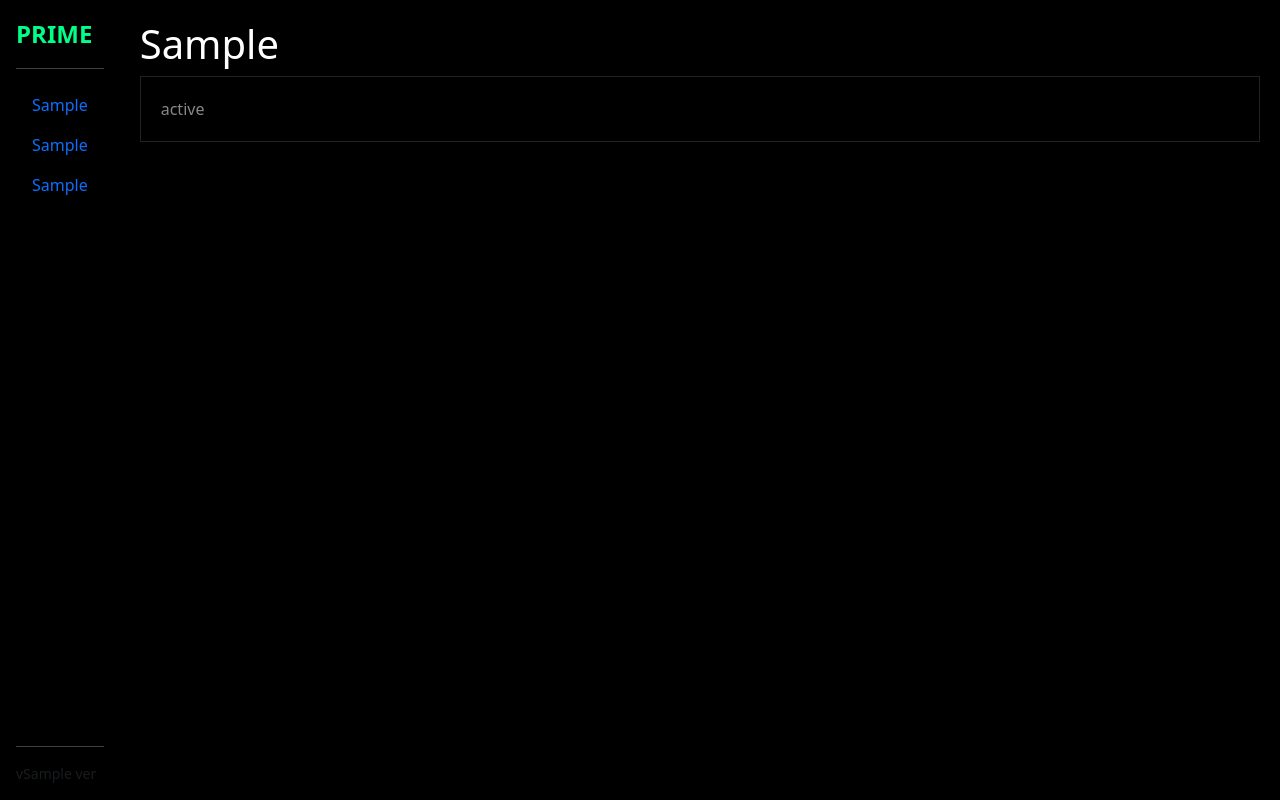
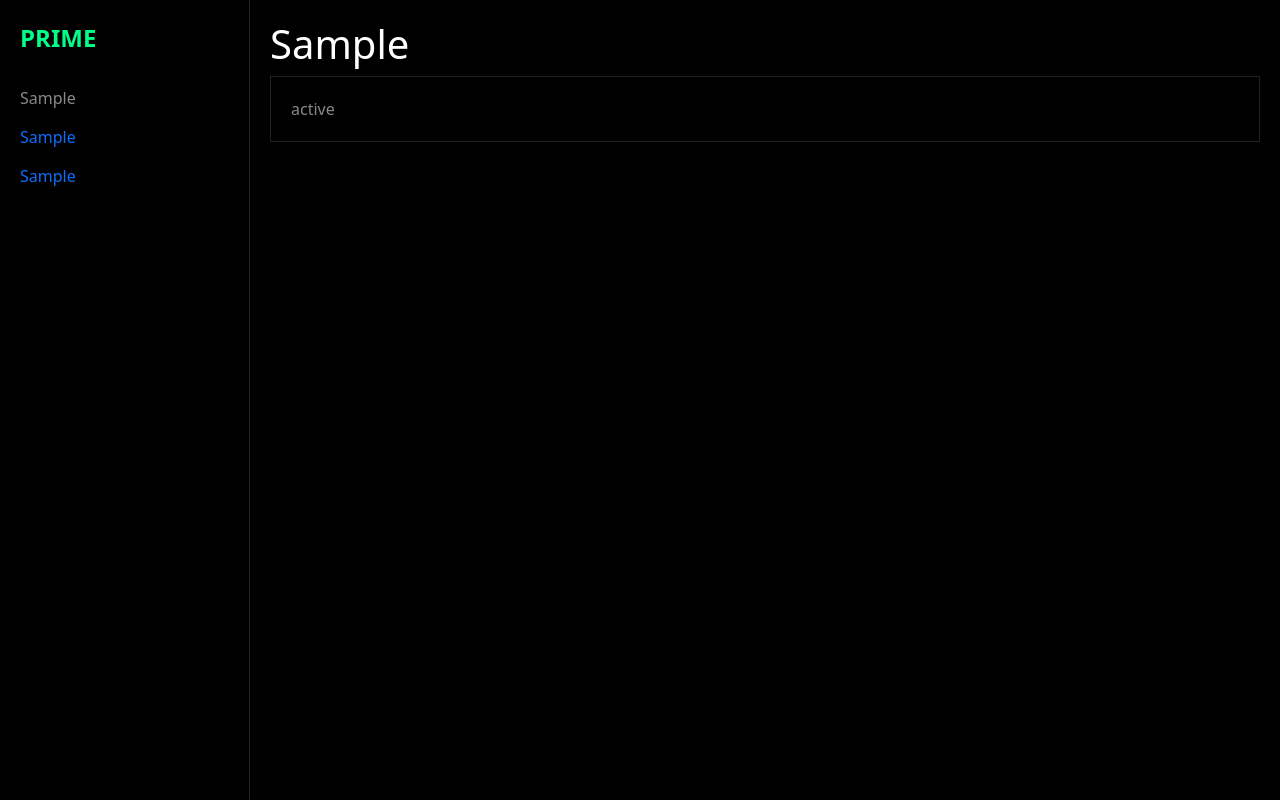
Before and after one commit to klucon/klucon-prime, a FastAPI app: template templates/index.html in a window 1280 px wide. Run offline with FastAPI, Linux system fonts and the light colour scheme; the template is opened without the code that fills it: most values are stand-ins (such as "Sample title", 1, 10 or a date in 2020).

Commit message:
Update sidebar.html

```diff
--- a/templates/sidebar.html
+++ b/templates/sidebar.html
@@ -1,25 +1,15 @@
-<div class="sidebar d-flex flex-column p-3">
-    <a href="/" class="d-flex align-items-center mb-3 mb-md-0 me-md-auto text-white text-decoration-none">
-        <span class="fs-4 fw-bold" style="color: #00ff88;">PRIME</span>
-    </a>
-    <hr>
-    <ul class="nav nav-pills flex-column mb-auto">
-        <li class="nav-item">
-            <a href="/dashboard" class="nav-link {% if active_page == 'dashboard' %}active{% endif %}">
+<div style="width: 250px; background-color: #000; border-right: 1px solid #222; padding: 20px;">
+    <div style="font-size: 24px; font-weight: bold; color: #00ff88; margin-bottom: 30px;">PRIME</div>
+
+    <div class="nav flex-column">
+        <a href="/dashboard" style="color: {% if active_page == 'dashboard' %}#00ff88{% else %}#888{% endif %}; text-decoration: none; margin-bottom: 15px;">
             {{ t.menu_home }}
         </a>
-        </li>
-        <li>
-            <a href="/users" class="nav-link {% if active_page == 'users' %}active{% endif %}">
+        <a href="/users" style="color: {% if active_page == 'users' %}#888{% endif %}; text-decoration: none; margin-bottom: 15px;">
             {{ t.menu_users }}
         </a>
-        </li>
-        <li>
-            <a href="/settings" class="nav-link {% if active_page == 'settings' %}active{% endif %}">
+        <a href="/settings" style="color: {% if active_page == 'settings' %}#888{% endif %}; text-decoration: none; margin-bottom: 15px;">
             {{ t.menu_settings }}
         </a>
-        </li>
-    </ul>
-    <hr>
-    <div class="text-muted small">v{{ ver }}</div>
     </div>
+</div>
```
Lines whose indentation alone changed are shown as unchanged.
